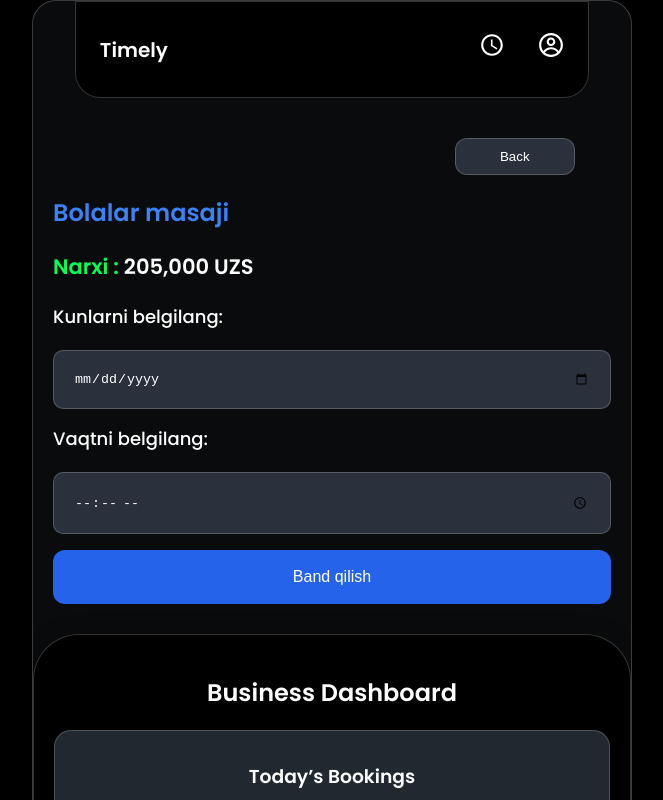
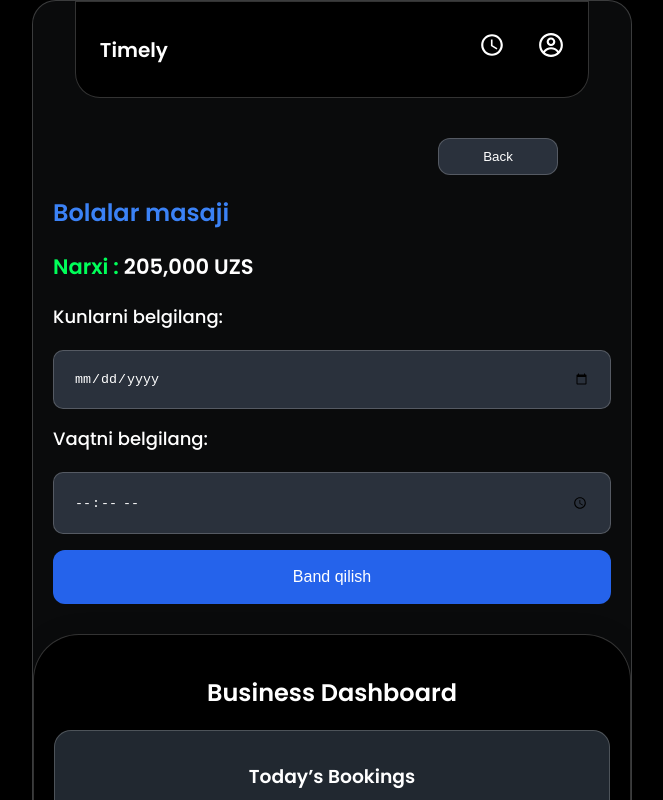
Before and after one commit to BahromNigmanbekov/timelyb, a React (Vite) app: page / in a window 1280 px wide. Both pictures are taken after a click on the element 640 px from the left and 294 px from the top of the page. Shown: the top 800 px of the page, without its empty margins (308-971 px from the left). Built offline with nearby package versions, Linux system fonts and the light colour scheme.

Commit message:
design o'zgartirildi

```diff
--- a/src/index.css
+++ b/src/index.css
@@ -145,7 +145,7 @@ span{
 }
 
 .back-btn{
-  margin-left: 72%;
+  margin-left: 69%;
   padding: 10px;
   color: white;
   background-color: #2a313c;
```
